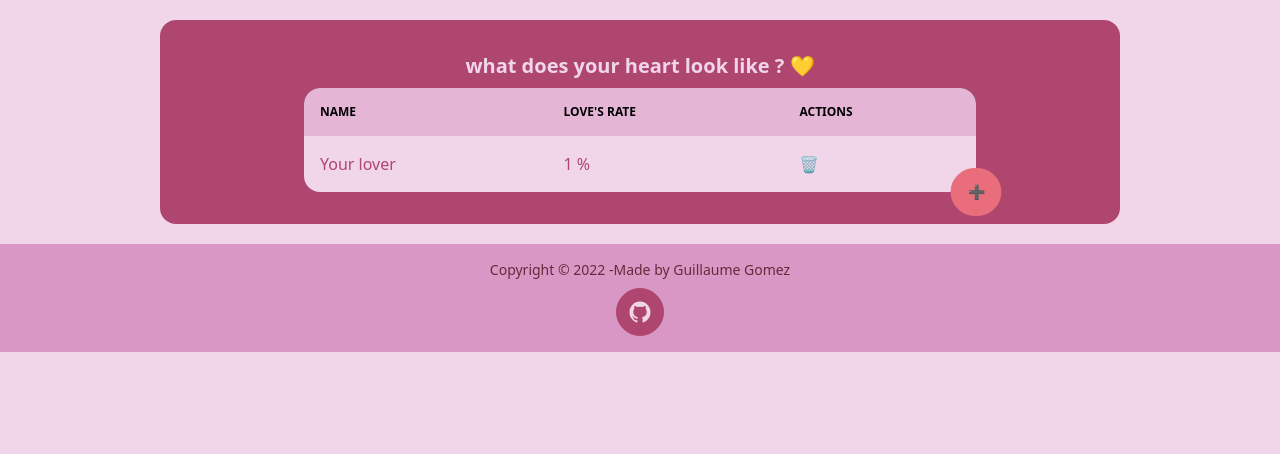
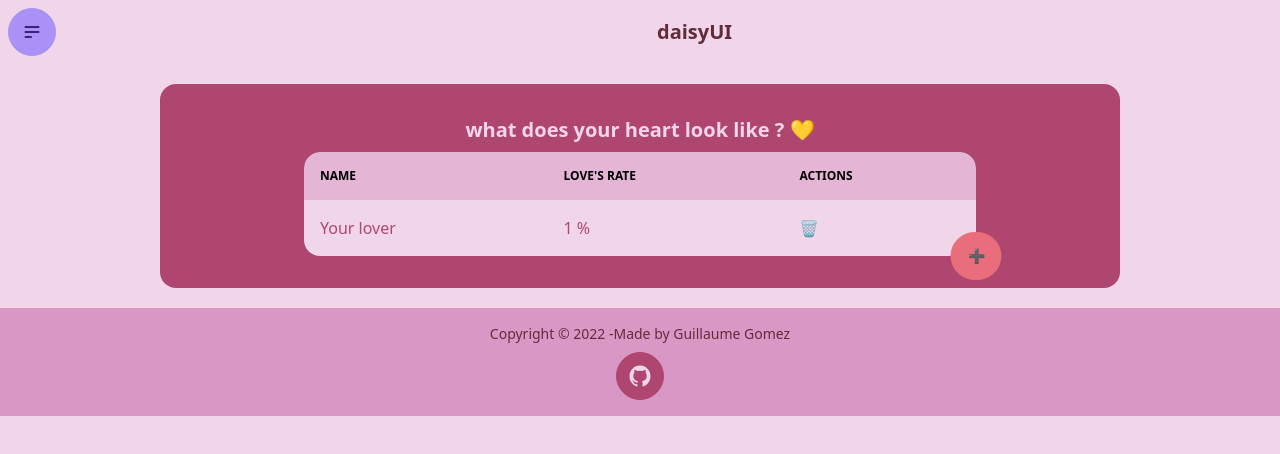
Before and after one commit to guillaume-gomez/split-my-heart, a React (Create React App) app: page / in a window 1280 px wide. Shown: the top 454 px of the page. Built offline with nearby package versions, Linux system fonts and the light colour scheme.

Commit message:
create header

```diff
--- a/src/Components/Header.tsx
+++ b/src/Components/Header.tsx
@@ -2,8 +2,22 @@ import React from 'react';
 
 function Header() {
   return (
-    <div>
-
+    <div className="navbar bg-base-100">
+      <div className="navbar-start">
+        <div className="dropdown">
+          <label tabIndex={0} className="btn btn-secondary btn-circle">
+            <svg xmlns="http://www.w3.org/2000/svg" className="h-5 w-5" fill="none" viewBox="0 0 24 24" stroke="currentColor"><path strokeLinecap="round" strokeLinejoin="round" strokeWidth="2" d="M4 6h16M4 12h16M4 18h7" /></svg>
+          </label>
+          <ul tabIndex={0} className="menu menu-compact dropdown-content mt-3 p-2 shadow bg-base-100 rounded-box w-52">
+            <li><a>Homepage</a></li>
+            <li><a>Portfolio</a></li>
+            <li><a>About</a></li>
+          </ul>
+        </div>
+      </div>
+      <div className="navbar-center">
+        <a className="btn btn-ghost normal-case text-xl">daisyUI</a>
+      </div>
     </div>
   );
 }
```
